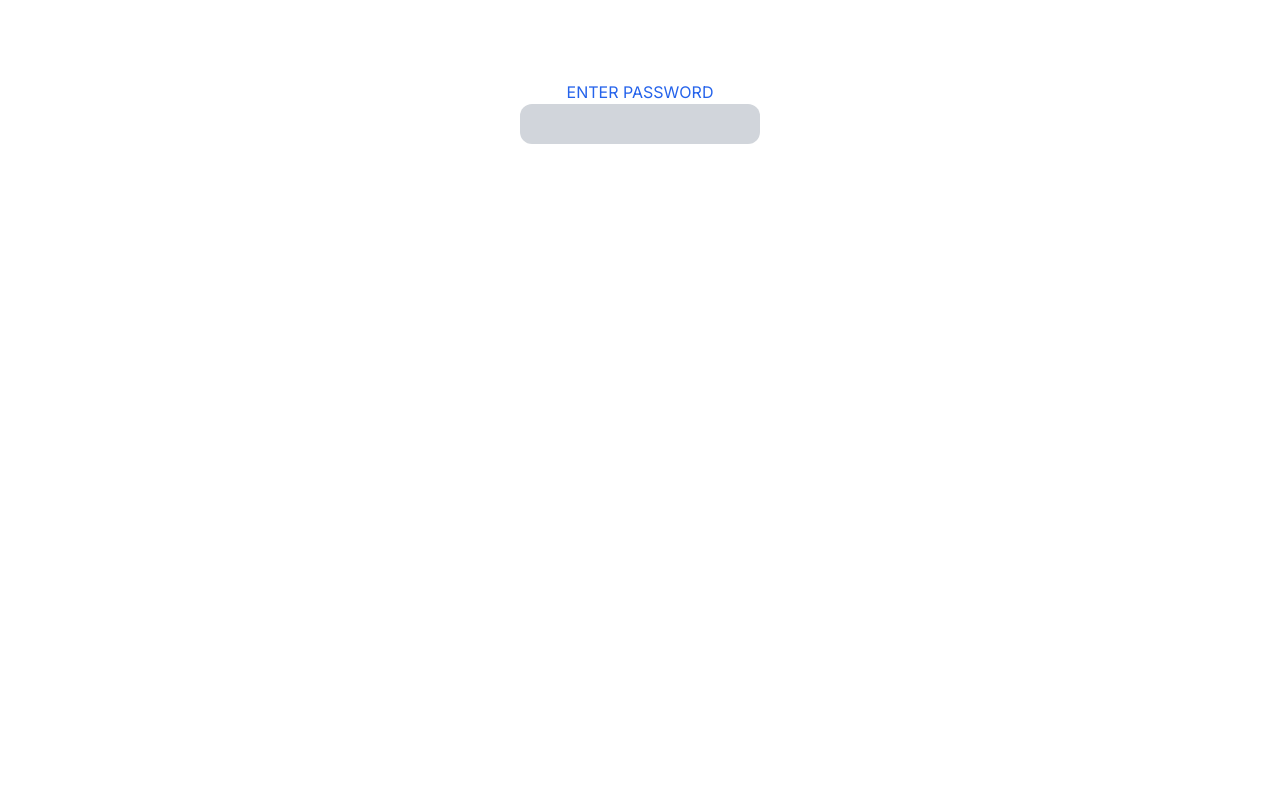
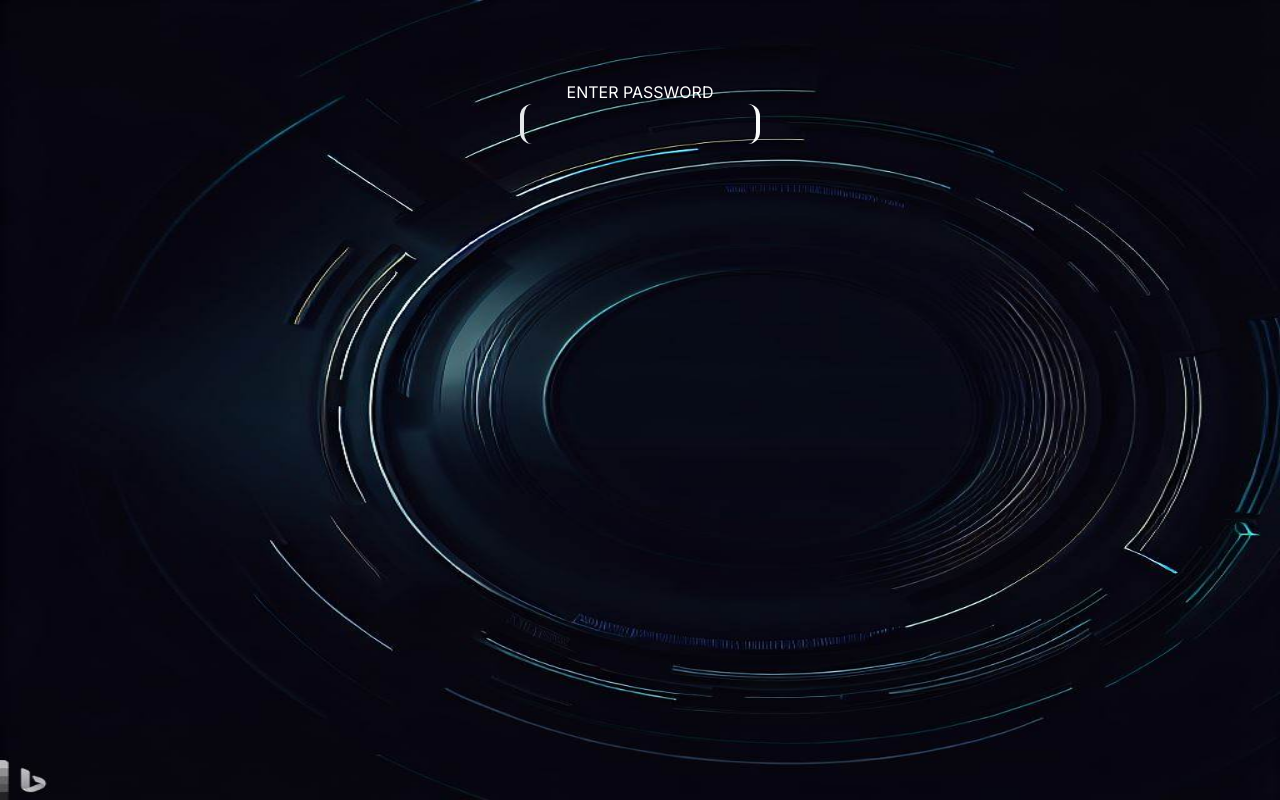
Before and after one commit to anujpaude1/study, a Next.js app: page / in a window 1280 px wide. Built offline with nearby package versions, Linux system fonts and the light colour scheme.

Commit message:
animation update

```diff
--- a/app/globals.css
+++ b/app/globals.css
@@ -18,10 +18,7 @@
 
 body {
   color: rgb(var(--foreground-rgb));
-  background: linear-gradient(
-      to bottom,
-      transparent,
-      rgb(var(--background-end-rgb))
-    )
-    rgb(var(--background-start-rgb));
+  background: url('../public/OIG.png');
+  background-size: 100% 100% ;
+  color: white;
 }
--- a/app/page.js
+++ b/app/page.js
@@ -1,19 +1,37 @@
 "use client"
 import Image from 'next/image'
-import { useState } from 'react'
+import { useEffect, useState } from 'react'
 
 
 export default function Home() {
 
   const [pass, setPass] = useState("");
   const [data, SetData] = useState([]);
+  const [show,setShow] = useState(false);
+
+  useEffect(()=>{
+
+    if(pass=="mujiii"){
+
+      setTimeout(()=>{
+
+        setShow(true);
+        console.log("KIRTAN")
+
+      },400)
+
+
+    }
+
+
+  },[pass])
 
   return (
-    <div class="bg-white h-screen text-blue-600 flex flex-col items-center">
+    <div class=" h-screen flex flex-col items-center">
       {/* <Image alt="Image"> */}
 
       <div className='flex flex-col items-center pt-20'>
-        {pass == "mujiii" ?
+        {show ?
 
           <div className='flex flex-col items-center gap-9'>
 
@@ -35,10 +53,10 @@ export default function Home() {
 
           </div>
           :
-          <div className='flex flex-col items-center'>
+          <div className={` ${pass=="mujiii" && "opacity-0 ease-in-out duration-300"} flex flex-col items-center `}>
 
             <div>ENTER PASSWORD</div>
-            <input type='name' className='bg-gray-300 text-[#006a4e] rounded-xl w-60 h-10' onChange={(e) => setPass(e.target.value)} ></input>
+            <input type='name' className= {` bg-transparent border-x-4 border-r-gray-50 text-white rounded-xl w-60 h-10 `} onChange={(e) => setPass(e.target.value)} ></input>
 
           </div>}
 
```
Also changed, not shown: public/OIG.png (added).
